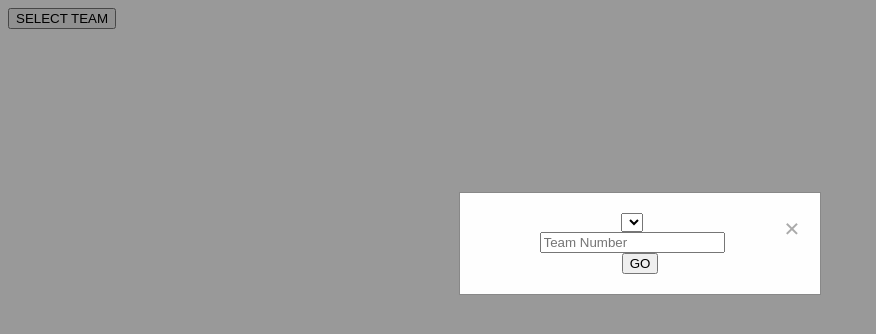
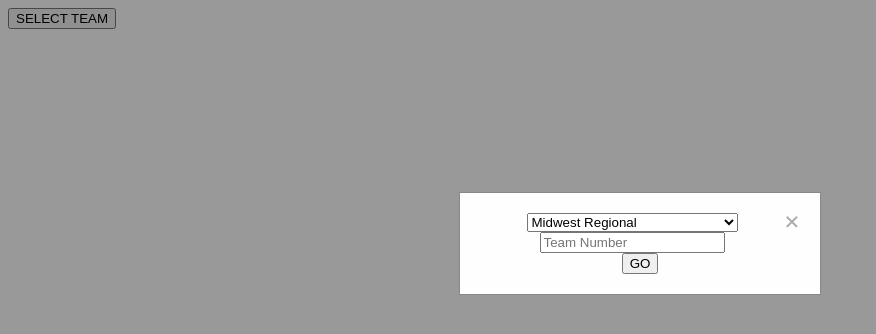
Before and after one commit to arimb/ZebraPlot, a plain HTML site: page ZebraPlot.html in a window 1280 px wide. Both pictures are taken after a click on the button "SELECT TEAM". Shown: the whole page, without its empty margins (0-876 px from the left). Drawn offline with nearby package versions, Linux system fonts and the light colour scheme.

Commit message:
menu done

```diff
--- a/ZebraPlot.css
+++ b/ZebraPlot.css
@@ -31,9 +31,18 @@
 	float: right;
 	font-size: 28px;
 	font-weight: bold;
+	margin-top: -7px;
 }
 .close:hover, .close:focus {
 	color: black;
 	text-decoration: none;
-	cursor: pointer;
 }
+
+input::-webkit-outer-spin-button,
+input::-webkit-inner-spin-button {
+  -webkit-appearance: none;
+  margin: 0;
+}
+input[type=number] {
+  -moz-appearance:textfield;
+}
--- a/ZebraPlot.js
+++ b/ZebraPlot.js
@@ -1,5 +1,36 @@
+const events = {
+	'Midwest Regional': '2020ilch',
+	'SBPLI 1': '2020nyli1',
+	'SBPLI 2': '2020nyli2',
+	'South Florida Regional': '2020flwp',
+	'FIT Greenville': '2020txgre',
+	'FIT Plano': '2020txpla',
+	'FIT Fort Worth': '2020txfor',
+	'FIT Dallas': '2020txdls',
+	'PNW Clackamas Academy': '2020orore',
+	'PNW Glacier Peak': '2020wasno',
+	'PNW West Valley': '2020waspo',
+	'PNW Auburn Mountainview': '2020waamv',
+	'PNW Wilsonville': '2020orwil',
+	'PNW SunDome': '2020wayak',
+	'PNW Bellingham': '2020wabel',
+	'PNW Oregon State Fairgrounds': '2020orsal',
+	'PNW Auburn': '2020waahs',
+	'PNW District Championship': '2020pncmp',
+	'FNC Wake County': '2020ncwak',
+	'FNC UNC Pembroke': '2020ncpem',
+	'FNC ECU': '2020ncgre',
+	'FNC Guilford': '2020ncgui',
+	'FNC Asheville': '2020ncash',
+	'FNC District Championship': '2020nccmp',
+	'IN Bloomington': '2020inblo',
+	'IN St. Joseph': '2020inmis',
+	'IN Columbus': '2020incol',
+	'IN Perry Meridian': '2020inpmh',
+	'IN District Championship': '2020incmp'
+};
+
 $(document).ready(function(){
-	// MODAL
 	$('button#menu').click(function(){
 	console.log('hit');
 	$('div#menu').show();
@@ -11,22 +42,10 @@ $(document).ready(function(){
 		if(event.target == $('div#menu')[0])
 			$('div#menu').hide();
 	});
+	Object.keys(events).forEach(function(name){$('select#event')[0].append(new Option(name, events[name]))});
+
+	$('button#go').click(function(){
+		$('div#menu').hide();
+
+	});
 });
-
-
-
-// var modal = document.getElementById("myModal");
-// var btn = document.getElementById("myBtn");
-// var span = document.getElementsByClassName("close")[0];
-
-// btn.onclick = function() {
-//   modal.style.display = "block";
-// }
-// span.onclick = function() {
-//   modal.style.display = "none";
-// }
-// window.onclick = function(event) {
-//   if (event.target == modal) {
-//     modal.style.display = "none";
-//   }
-// }
```
